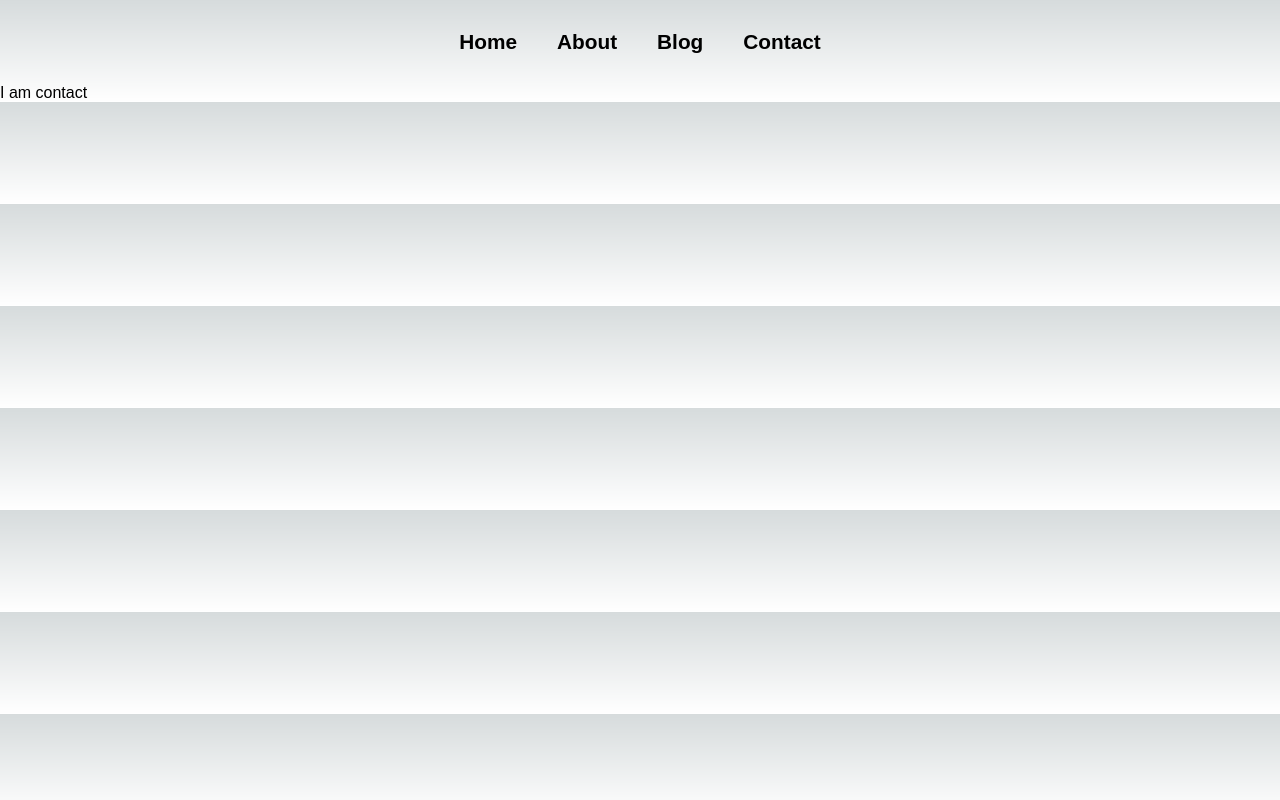
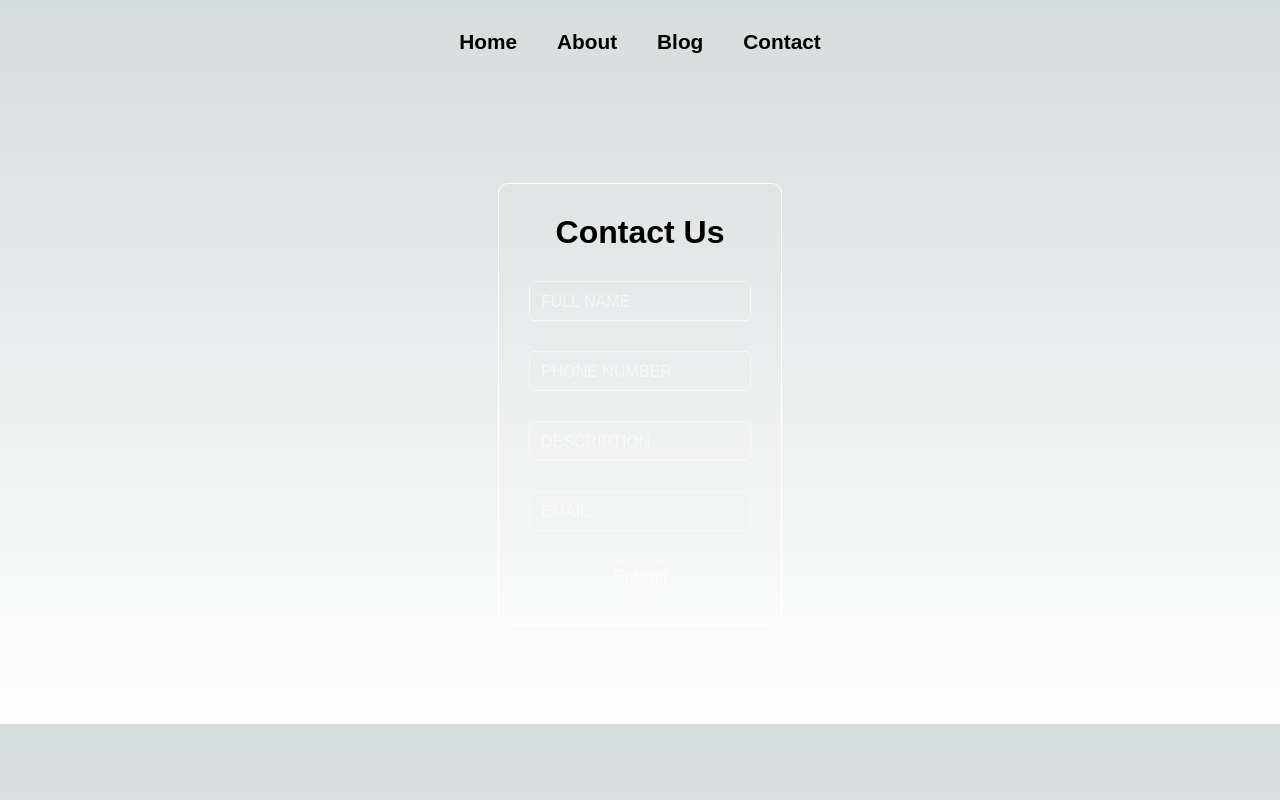
Before and after one commit to Sparshlohana/MyBlog, a Next.js app: page /contact in a window 1280 px wide. Built offline with nearby package versions, Linux system fonts and the light colour scheme.

Commit message:
contact us

```diff
--- /dev/null
+++ b/src/pages/api/contact.js
@@ -0,0 +1,20 @@
+import * as fs from 'fs';
+
+export default async function handler(req, res) {
+    if (req.method === 'POST') {
+        try {
+            const data = await fs.promises.readdir('blogUsers')
+            fs.promises.writeFile(`blogUsers/${data.length + 1}.json`, JSON.stringify(req.body));
+            res.status(200).json({ message: "Success" })
+        } catch (error) {
+            res.status(500).json({
+                message: "failed"
+            })
+        }
+    }
+    else {
+        res.status(200).send({
+            message: "All blogs"
+        })
+    }
+}
--- a/src/pages/contact.jsx
+++ b/src/pages/contact.jsx
@@ -1,7 +1,109 @@
-import React from "react";
+import React, { useState } from "react";
+import styles from "../styles/Contact.module.css";
 
 const Contact = () => {
-  return <div>I am contact</div>;
+  const [formData, setFormData] = useState({
+    name: "",
+    phoneNumber: null,
+    description: "",
+    email: "",
+  });
+
+  const handleSubmit = async (e) => {
+    e.preventDefault();
+    const jsonData = JSON.stringify(formData);
+    const option = {
+      method: "POST",
+      headers: {
+        "content-type": "application/json",
+      },
+      body: jsonData,
+    };
+    console.log(option);
+    const response = await fetch("/api/contact", option);
+    const result = await response.json();
+    console.log("Data Posted Successfully");
+  };
+
+  const handleChange = (e) => {
+    const { name, value } = e.target; // destructure name and value from the event target
+
+    setFormData((prev) => {
+      return {
+        ...prev, // spread previous state object to retain its other values
+        [name]: value, // update the value of the field whose name matches the `name` variable
+      };
+    });
+  };
+
+  // console.log(formData);
+  return (
+    <div className={styles.formContainer}>
+      <form
+        action="/"
+        onSubmit={handleSubmit}
+        className={styles.form}
+        method="post"
+      >
+        <center>
+          <h1 className={styles.formHeading}>Contact Us</h1>
+        </center>
+        <div className={styles.formInputContainer}>
+          <input
+            type="text"
+            name="name"
+            required
+            className={styles.formInput}
+            onChange={handleChange}
+            value={formData.name}
+          />
+          <span className={styles.formSpan}>Full Name</span>
+        </div>
+
+        <div className={styles.formInputContainer}>
+          <input
+            type="number"
+            name="phoneNumber"
+            required
+            className={styles.formInput}
+            onChange={handleChange}
+            value={formData.phoneNumber}
+          />
+          <span className={styles.formSpan}>Phone Number</span>
+        </div>
+
+        <div className={styles.formInputContainer}>
+          <input
+            type="text"
+            name="description"
+            className={styles.formInput}
+            onChange={handleChange}
+            required
+            value={formData.description}
+          />
+          <span className={styles.formSpan}>Description</span>
+        </div>
+
+        <div className={styles.formInputContainer}>
+          <input
+            type="email"
+            name="email"
+            className={styles.formInput}
+            onChange={handleChange}
+            value={formData.email}
+            required
+          />
+          <span className={styles.formSpan}>Email</span>
+        </div>
+
+        <center>
+          <button className={styles.formSubmitButton} type="submit">
+            Submit
+          </button>
+        </center>
+      </form>
+    </div>
+  );
 };
 
 export default Contact;
--- /dev/null
+++ b/src/styles/Contact.module.css
@@ -0,0 +1,96 @@
+/* FormInputContainer */
+/* formSpan */
+/* formInput */
+
+.formContainer {
+  display: flex;
+  padding: 30px;
+  min-height: 80vh;
+  width: 30%;
+  margin: auto;
+  align-items: center;
+}
+
+.form {
+  border: 1px solid #fff;
+  padding: 30px;
+  width: 100%;
+  border-radius: 10px;
+  margin: 20px;
+  display: flex;
+  flex-direction: column;
+  gap: 30px;
+}
+
+.formInputContainer {
+  position: relative;
+}
+
+.formInput {
+  border: 1px solid #ffffff98;
+  background: transparent;
+  width: 100%;
+  padding: 10px;
+  border-radius: 5px;
+  outline: none;
+  color: #fff;
+  font-size: 1rem;
+  transition: 0.5s;
+}
+
+.formSpan {
+  position: absolute;
+  left: 0;
+  padding: 12px;
+  pointer-events: none;
+  font-size: 1rem;
+  text-transform: uppercase;
+  color: #ffffff98;
+  transition: 0.5s;
+}
+
+.formInput:hover {
+  background: #ffffff19;
+}
+
+.formInput:valid ~ .formSpan,
+.formInput:focus ~ .formSpan {
+  color: #fff;
+  transform: translateX(10px) translateY(-7px);
+  font-size: 0.6rem;
+  padding: 0 10px;
+  background: #000;
+  border-left: 1px solid #fff;
+  border-right: 1px solid #fff;
+  letter-spacing: 0.2rem;
+}
+
+.formInputContainer:nth-child(2) .formInput:valid ~ .formSpan,
+.formInputContainer:nth-child(2) .formInput:focus ~ .formSpan {
+  background: #000;
+  color: #fff;
+  border-radius: 2px;
+}
+
+.formInput:valid,
+.formInput:focus {
+  border: 1px solid #fff;
+}
+
+.formSubmitButton {
+  padding: 5px 10px;
+  width: 35%;
+  border-radius: 20px;
+  border: none;
+  background: none;
+  font-size: 1.1rem;
+  cursor: pointer;
+  border: 1px solid #ffffff98;
+  color: #ffffff98;
+  transition: 0.5s;
+}
+
+.formSubmitButton:hover {
+  background: #ffffff19;
+  color: #fff;
+}
```
